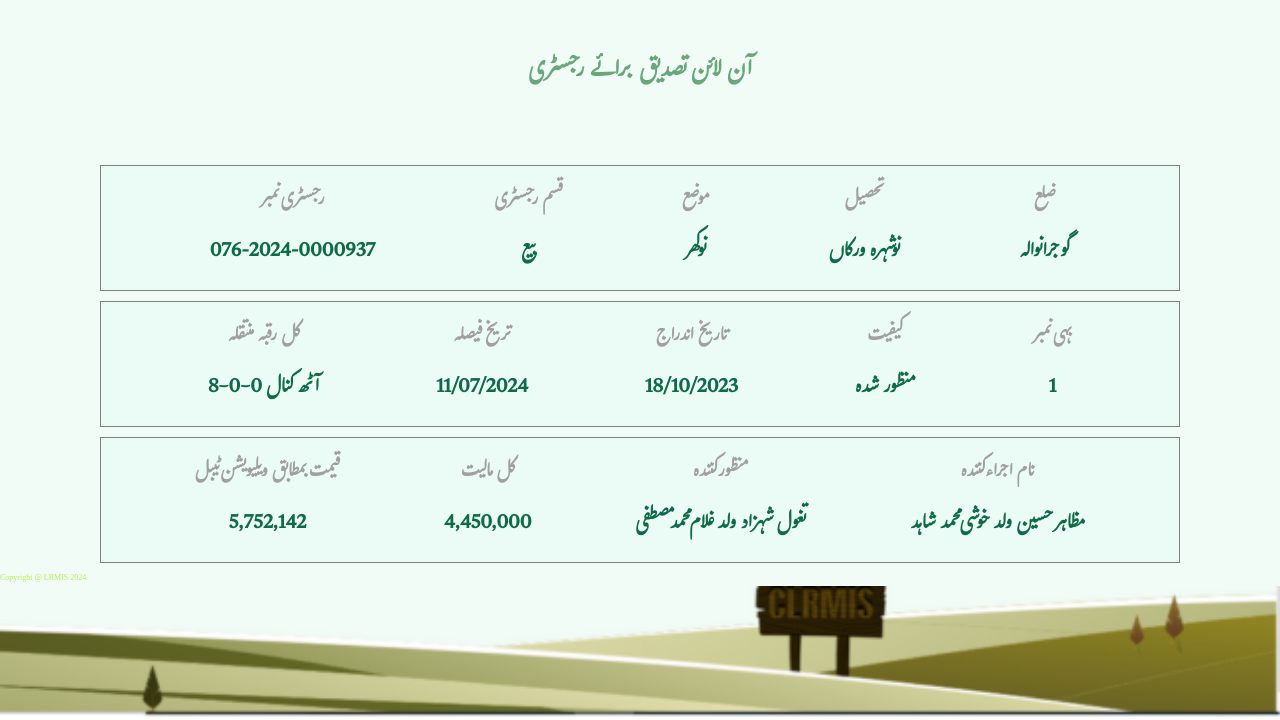
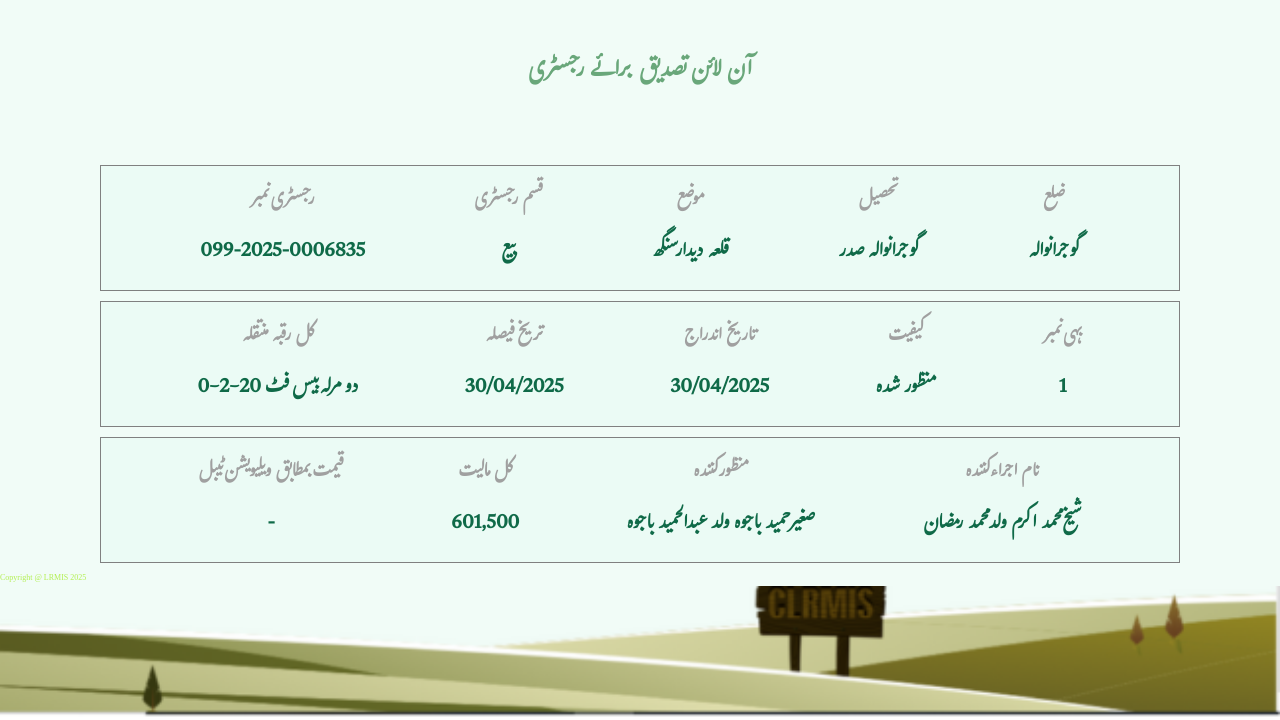
Before and after one commit to punjabzameen/Punjab62, a plain HTML site: page index.html in a window 1280 px wide. Shown: the part 80-800 px from the top of the page. Drawn offline with Linux system fonts and the light colour scheme.

Commit message:
Update index.html

```diff
--- a/index.html
+++ b/index.html
@@ -32,7 +32,7 @@
             <div class="item text1">
                 <h3>رجسٹری نمبر
                 </h3>
-                <p>076-2024-0000937
+                <p>099-2025-0006835
                 </p>
             </div>
             <div class="item text2"><h3>قسم رجسٹری
@@ -42,13 +42,13 @@
             <div class="item text3">
                 <h3>موضع
                 </h3>
-                <p>نوکھر
+                <p>قلعہ دیدار سنگھ
                 </p>
             </div>
             <div class="item text4">
                 <h3>تحصیل
                 </h3>
-                <p>نوشہرہ ورکاں
+                <p>گوجرانوالہ صدر
                 </p>
             </div>
             <div class="item text5">
@@ -63,18 +63,18 @@
             <div class="item text1">
                 <h3>کل رقبہ منتقلہ
                 </h3>
-                <p>8-0-0 آٹھ کنال
+                <p>0-2-20 دو مرلہ بیس فٹ
                 </p>
             </div>
             <div class="item text2"><h3>تریخ فیصلہ
 
             </h3>
-            <p>11/07/2024
+            <p>30/04/2025
             </p></div>
             <div class="item text3">
                 <h3>تاریخ اندراج
                 </h3>
-                <p>18/10/2023
+                <p>30/04/2025
                 </p>
             </div>
             <div class="item text4">
@@ -95,23 +95,23 @@
             <div class="item text1">
                 <h3>قیمت بمطابق ویلیویشن ٹیبل
                 </h3>
-                <p>5,752,142
+                <p>-
                 </p>
             </div>
             <div class="item text2"><h3>کل مالیت
             </h3>
-            <p>4,450,000
+            <p>601,500
             </p></div>
             <div class="item text3">
                 <h3>منظور کنندہ
                 </h3>
-                <p>تغول شہزاد ولد غلام محمد مصطفی
+                <p>صغیر حمید باجوہ ولد عبدالحمید باجوہ
                 </p>
             </div>
             <div class="item text4">
                 <h3>نام اجراء کنندہ
                 </h3>
-                <p>مظاہر حسین ولد خوشی محمد شاہد
+                <p>شیخ محمد اکرم ولد محمد رمضان
                 </p>
             </div>
 
@@ -120,7 +120,7 @@
     </section>
     <!-- ----------------- Inage section------------------ -->
      <div class="bottom_img">
-        Copyright @ LRMIS 2024
+        Copyright @ LRMIS 2025
 
      </div>
      <!-- <div class="main">
```
